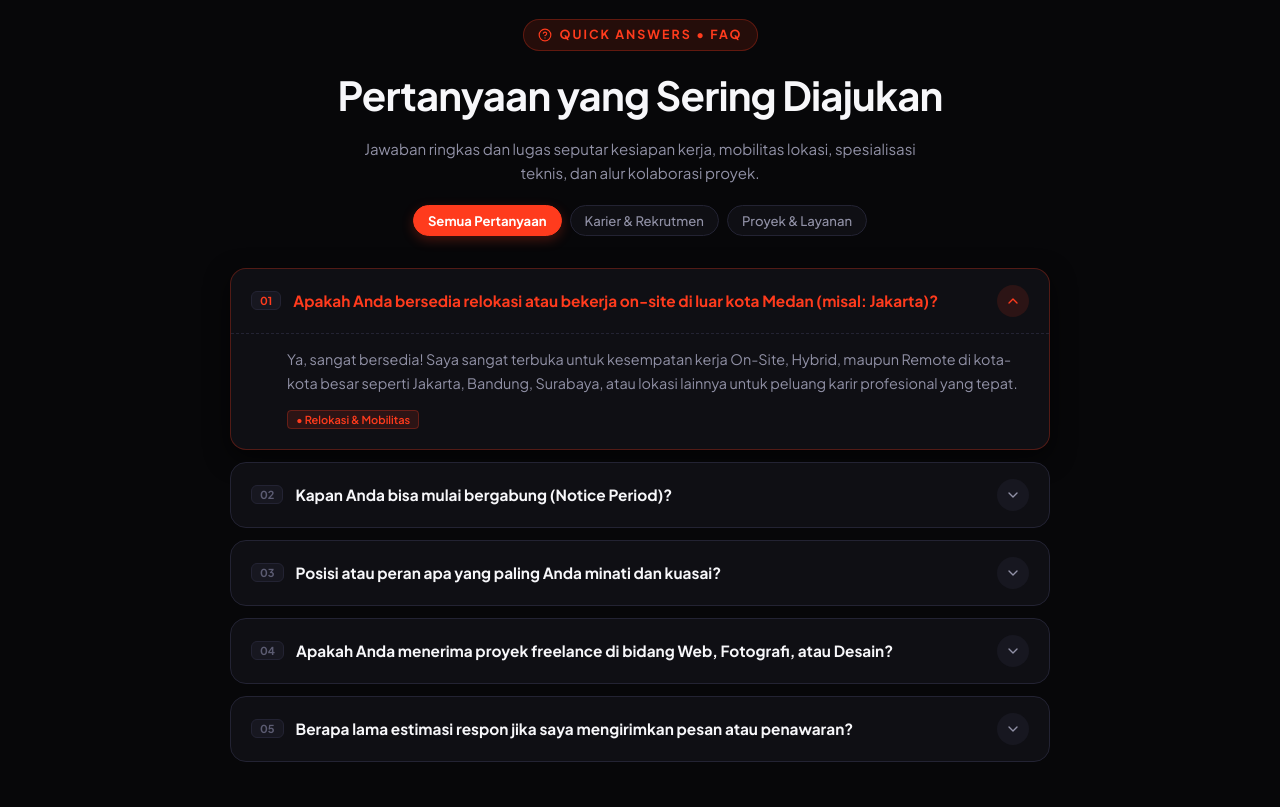
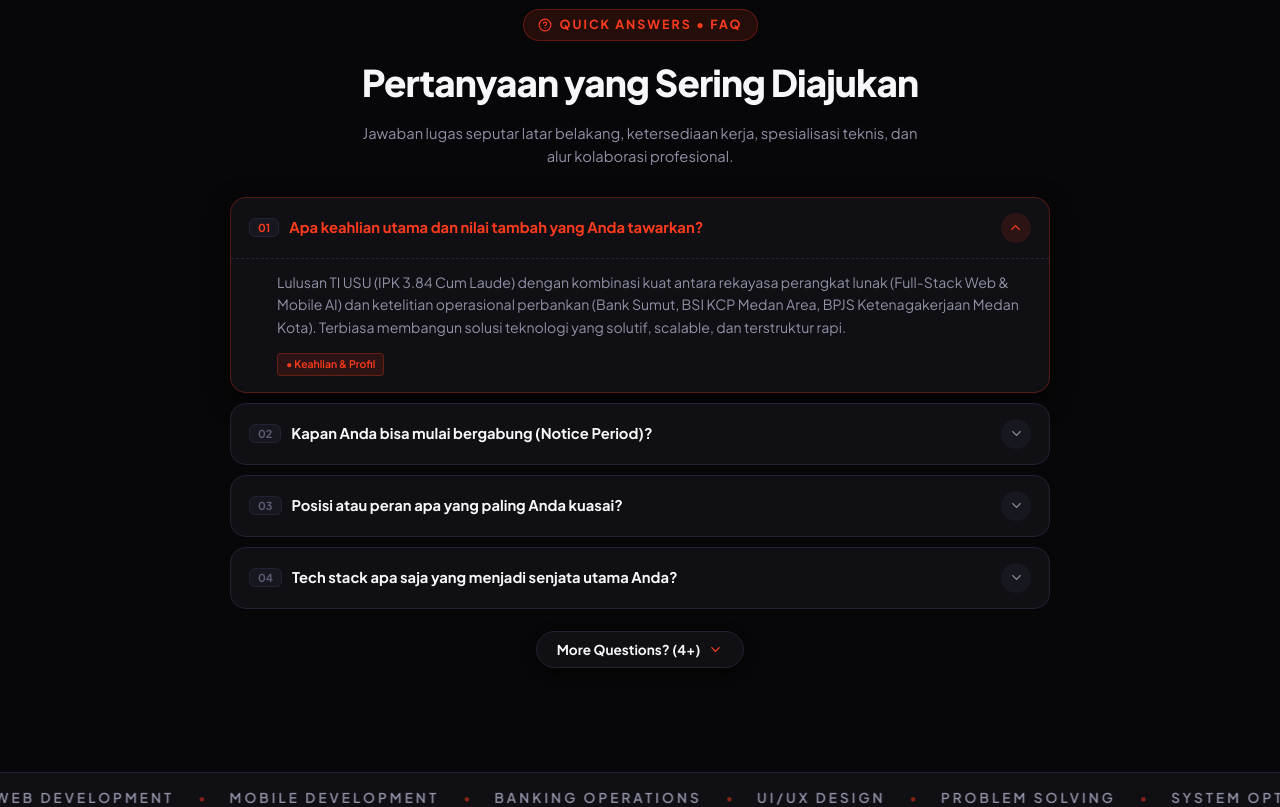
Before and after one commit to zandyka/personal-blog, a React (Vite) app: page /contact in a window 1280 px wide. Shown: the part 1660-2467 px from the top of the page. Built offline with nearby package versions, Linux system fonts and the light colour scheme; a web font is replaced by a local one.

Commit message:
feat(faq): remove category filters, update initial question, add new items, and implement More Questions toggle

```diff
--- a/src/components/ContactFAQ.jsx
+++ b/src/components/ContactFAQ.jsx
@@ -5,94 +5,107 @@ import {
   HelpCircle,
   ChevronDown,
   Sparkles,
-  MapPin,
-  Clock,
-  Briefcase,
-  Layers,
-  Send,
 } from 'lucide-react';
 import { useSoundContext } from './ui/SoundProvider';
 
 const FAQ_ITEMS = [
   {
-    id: 'relocation',
-    category: 'career',
-    question: 'Apakah Anda bersedia relokasi atau bekerja on-site di luar kota Medan (misal: Jakarta)?',
+    id: 'core-value',
+    question: 'Apa keahlian utama dan nilai tambah yang Anda tawarkan?',
     answer:
-      'Ya, sangat bersedia! Saya sangat terbuka untuk kesempatan kerja On-Site, Hybrid, maupun Remote di kota-kota besar seperti Jakarta, Bandung, Surabaya, atau lokasi lainnya untuk peluang karir profesional yang tepat.',
-    tag: 'Relokasi & Mobilitas',
+      'Lulusan TI USU (IPK 3.84 Cum Laude) dengan kombinasi kuat antara rekayasa perangkat lunak (Full-Stack Web & Mobile AI) dan ketelitian operasional perbankan (Bank Sumut, BSI KCP Medan Area, BPJS Ketenagakerjaan Medan Kota). Terbiasa membangun solusi teknologi yang solutif, scalable, dan terstruktur rapi.',
+    tag: 'Keahlian & Profil',
   },
   {
     id: 'notice-period',
-    category: 'career',
     question: 'Kapan Anda bisa mulai bergabung (Notice Period)?',
     answer:
-      'Saya berstatus "Available Immediately" (siap bergabung dan mulai bekerja secepatnya). Saya telah menyelesaikan seluruh kewajiban studi akademis di Universitas Sumatera Utara dengan predikat Cum Laude (IPK 3.84).',
+      'Saya berstatus "Available Immediately" (siap bergabung dan mulai bekerja secepatnya). Seluruh kewajiban studi akademis di Universitas Sumatera Utara telah selesai dengan predikat Cum Laude.',
     tag: 'Ketersediaan Kerja',
   },
   {
     id: 'roles',
-    category: 'career',
-    question: 'Posisi atau peran apa yang paling Anda minati dan kuasai?',
+    question: 'Posisi atau peran apa yang paling Anda kuasai?',
     answer:
-      'Fokus utama saya terbagi ke dalam tiga domain utama: (1) Software Engineer / Full-Stack Web Developer (React.js, Laravel, REST API), (2) Banking Operations & IT Support Specialist (rekonsiliasi data, audit kepatuhan, pemeliharaan sistem), dan (3) Data Analytics & BI Reporting.',
+      'Fokus utama saya terbagi ke dalam tiga domain utama: (1) Software Engineer / Full-Stack Web Developer (React.js, Laravel, REST API), (2) Mobile AI Developer (Flutter, TensorFlow Lite), dan (3) Banking Operations & IT Support Specialist (rekonsiliasi data, audit kepatuhan, dan otomasi alur kerja).',
     tag: 'Spesialisasi Karir',
   },
   {
-    id: 'freelance',
-    category: 'service',
-    question: 'Apakah Anda menerima proyek freelance di bidang Web, Fotografi, atau Desain?',
+    id: 'tech-stack',
+    question: 'Tech stack apa saja yang menjadi senjata utama Anda?',
     answer:
-      'Tentu saja! Selain pengembangan sistem software, saya aktif menerima proyek komersial untuk: (1) Pembuatan web & landing page kustom, (2) Fotografi produk komersial & liputan dokumentasi event, dan (3) Desain identitas visual (banner, lanyard, kartu identitas, dan media cetak).',
-    tag: 'Jasa & Kolaborasi',
+      'Frontend: React.js, Tailwind CSS, Vite, JavaScript modern. Backend & Database: Laravel 11, PHP, RESTful API, MySQL. Mobile & AI: Flutter, Dart, Python, TensorFlow Lite, dan MediaPipe Computer Vision.',
+    tag: 'Teknologi & Tools',
+  },
+  {
+    id: 'handspeak-ai',
+    question: 'Bagaimana teknologi dan inovasi di balik proyek Handspeak AI?',
+    answer:
+      'Handspeak adalah aplikasi mobile penerjemah bahasa isyarat BISINDO secara real-time. Menggunakan Computer Vision (MediaPipe) untuk melacak landmark tangan dan model deep learning TensorFlow Lite teroptimasi untuk inferensi cepat langsung di perangkat mobile (on-device AI).',
+    tag: 'Riset AI & Mobile',
+  },
+  {
+    id: 'freelance-service',
+    question: 'Apakah Anda menerima proyek freelance web development atau desain grafis?',
+    answer:
+      'Tentu saja! Saya aktif melayani: (1) Pembuatan web, landing page, dan sistem web kustom, (2) Desain identitas brand komersial (kartu identitas, banner, merchandise), dan (3) Fotografi komersial & liputan dokumentasi event.',
+    tag: 'Layanan & Freelance',
+  },
+  {
+    id: 'nda-compliance',
+    question: 'Apakah Anda bersedia menandatangani NDA untuk proyek sensitif?',
+    answer:
+      'Sangat bersedia. Berbekal pengalaman kerja di institusi perbankan dengan standar kepatuhan tinggi, saya memegang teguh integritas kode, privasi klien, dan kerahasiaan data pada setiap kolaborasi.',
+    tag: 'Kepatuhan & Integritas',
   },
   {
     id: 'contact-speed',
-    category: 'service',
-    question: 'Berapa lama estimasi respon jika saya mengirimkan pesan atau penawaran?',
+    question: 'Berapa lama estimasi respon jika saya mengirimkan penawaran atau pesan?',
     answer:
-      'Saya rutin memantau kotak masuk email dan pesan WhatsApp. Untuk komunikasi profesional melalui email (zackyandyka1@gmail.com) atau LinkedIn, saya biasanya merespon dalam kurun waktu kurang dari 24 jam di hari kerja.',
+      'Saya rutin memantau kotak masuk email dan WhatsApp. Untuk komunikasi profesional melalui email (zackyandyka1@gmail.com) atau form kontak langsung di halaman ini, saya biasanya merespon dalam kurun waktu kurang dari 24 jam.',
     tag: 'Respon & Komunikasi',
   },
 ];
 
-const FAQ_CATEGORIES = [
-  { id: 'all', label: 'Semua Pertanyaan' },
-  { id: 'career', label: 'Karier & Rekrutmen' },
-  { id: 'service', label: 'Proyek & Layanan' },
-];
+const INITIAL_COUNT = 4;
 
 export default function ContactFAQ() {
   const { playClick, playHover } = useSoundContext();
-  const { ref, inView } = useInView({ threshold: 0.15, triggerOnce: true });
-  const [activeCategory, setActiveCategory] = useState('all');
-  const [expandedId, setExpandedId] = useState('relocation');
+  const { ref, inView } = useInView({ threshold: 0.1, triggerOnce: true });
+  const [expandedId, setExpandedId] = useState('core-value');
+  const [showAll, setShowAll] = useState(false);
 
-  const filteredFaqs =
-    activeCategory === 'all'
-      ? FAQ_ITEMS
-      : FAQ_ITEMS.filter((item) => item.category === activeCategory);
+  const displayedFaqs = showAll ? FAQ_ITEMS : FAQ_ITEMS.slice(0, INITIAL_COUNT);
+  const remainingCount = FAQ_ITEMS.length - INITIAL_COUNT;
 
   const toggleAccordion = (id) => {
     playClick();
     setExpandedId(expandedId === id ? null : id);
   };
 
+  const handleToggleShowAll = () => {
+    playClick();
+    setShowAll((prev) => !prev);
+  };
+
   return (
     <section
       ref={ref}
+      className="faq-section"
       style={{
-        padding: '64px 20px 20px',
+        padding: '54px 20px 24px',
         maxWidth: '860px',
         margin: '0 auto',
+        boxSizing: 'border-box',
+        width: '100%',
       }}
     >
       {/* Header */}
       <motion.div
-        initial={{ opacity: 0, y: 20 }}
+        initial={{ opacity: 0, y: 16 }}
         animate={inView ? { opacity: 1, y: 0 } : {}}
-        transition={{ duration: 0.5 }}
-        style={{ textAlign: 'center', marginBottom: '32px' }}
+        transition={{ duration: 0.45 }}
+        style={{ textAlign: 'center', marginBottom: '28px' }}
       >
         <div
           style={{
@@ -116,10 +129,10 @@ export default function ContactFAQ() {
         </div>
         <h2
           style={{
-            fontSize: 'clamp(1.8rem, 3.5vw, 2.5rem)',
-            fontWeight: 700,
+            fontSize: 'clamp(1.7rem, 3.2vw, 2.3rem)',
+            fontWeight: 800,
             color: 'var(--text)',
-            letterSpacing: '-0.02em',
+            letterSpacing: '-0.025em',
             margin: '0 0 10px',
           }}
         >
@@ -128,66 +141,30 @@ export default function ContactFAQ() {
         <p
           style={{
             color: 'var(--text-muted)',
-            fontSize: '0.94rem',
+            fontSize: '0.92rem',
             maxWidth: '560px',
             margin: '0 auto',
             lineHeight: 1.6,
           }}
         >
-          Jawaban ringkas dan lugas seputar kesiapan kerja, mobilitas lokasi, spesialisasi teknis, dan alur kolaborasi proyek.
+          Jawaban lugas seputar latar belakang, ketersediaan kerja, spesialisasi teknis, dan alur kolaborasi profesional.
         </p>
-
-        {/* Filter Tabs */}
-        <div
-          style={{
-            display: 'flex',
-            justifyContent: 'center',
-            gap: '8px',
-            flexWrap: 'wrap',
-            marginTop: '20px',
-          }}
-        >
-          {FAQ_CATEGORIES.map((cat) => {
-            const active = activeCategory === cat.id;
-            return (
-              <button
-                key={cat.id}
-                onClick={() => {
-                  playClick();
-                  setActiveCategory(cat.id);
-                }}
-                onMouseEnter={playHover}
-                style={{
-                  padding: '6px 14px',
-                  borderRadius: '999px',
-                  fontSize: '0.82rem',
-                  fontWeight: active ? 700 : 500,
-                  cursor: 'pointer',
-                  background: active ? 'var(--accent)' : 'var(--surface)',
-                  color: active ? '#ffffff' : 'var(--text-muted)',
-                  border: active ? '1px solid var(--accent)' : '1px solid var(--border)',
-                  boxShadow: active ? '0 4px 12px var(--accent-glow)' : 'none',
-                  transition: 'all 0.2s ease',
-                }}
-              >
-                {cat.label}
-              </button>
-            );
-          })}
-        </div>
       </motion.div>
 
       {/* Accordion List */}
-      <div style={{ display: 'flex', flexDirection: 'column', gap: '12px' }}>
-        {filteredFaqs.map((faq, idx) => {
+      <div style={{ display: 'flex', flexDirection: 'column', gap: '10px' }}>
+        <AnimatePresence initial={false}>
+          {displayedFaqs.map((faq, idx) => {
             const isExpanded = expandedId === faq.id;
 
             return (
               <motion.div
                 key={faq.id}
-              initial={{ opacity: 0, y: 14 }}
-              animate={inView ? { opacity: 1, y: 0 } : {}}
-              transition={{ duration: 0.35, delay: idx * 0.05 }}
+                initial={{ opacity: 0, y: 12 }}
+                animate={{ opacity: 1, y: 0 }}
+                exit={{ opacity: 0, y: -8 }}
+                transition={{ duration: 0.28, delay: idx < INITIAL_COUNT ? idx * 0.04 : (idx - INITIAL_COUNT) * 0.04 }}
+                className="faq-accordion-item"
                 style={{
                   borderRadius: '16px',
                   background: 'var(--surface)',
@@ -199,11 +176,13 @@ export default function ContactFAQ() {
               >
                 {/* Question Header */}
                 <button
+                  type="button"
                   onClick={() => toggleAccordion(faq.id)}
                   onMouseEnter={playHover}
+                  className="faq-question-btn"
                   style={{
                     width: '100%',
-                  padding: '16px 20px',
+                    padding: '15px 18px',
                     background: 'none',
                     border: 'none',
                     display: 'flex',
@@ -211,10 +190,10 @@ export default function ContactFAQ() {
                     justifyContent: 'space-between',
                     textAlign: 'left',
                     cursor: 'pointer',
-                  gap: '14px',
+                    gap: '12px',
                   }}
                 >
-                <div style={{ display: 'flex', alignItems: 'center', gap: '12px' }}>
+                  <div style={{ display: 'flex', alignItems: 'center', gap: '10px', minWidth: 0 }}>
                     <span
                       style={{
                         fontSize: '11px',
@@ -224,17 +203,18 @@ export default function ContactFAQ() {
                         borderRadius: '6px',
                         background: 'var(--surface-2)',
                         border: '1px solid var(--border)',
+                        flexShrink: 0,
                       }}
                     >
-                    0{idx + 1}
+                      {idx < 9 ? `0${idx + 1}` : idx + 1}
                     </span>
                     <span
                       style={{
-                      fontSize: 'clamp(0.92rem, 1.2vw, 1.02rem)',
+                        fontSize: 'clamp(0.88rem, 1.15vw, 0.98rem)',
                         fontWeight: 700,
                         color: isExpanded ? 'var(--accent)' : 'var(--text)',
                         transition: 'color 0.2s ease',
-                      lineHeight: 1.4,
+                        lineHeight: 1.45,
                       }}
                     >
                       {faq.question}
@@ -243,8 +223,8 @@ export default function ContactFAQ() {
 
                   <div
                     style={{
-                    width: '32px',
-                    height: '32px',
+                      width: '30px',
+                      height: '30px',
                       borderRadius: '50%',
                       background: isExpanded ? 'var(--accent-dim)' : 'var(--surface-2)',
                       display: 'flex',
@@ -256,7 +236,7 @@ export default function ContactFAQ() {
                       transform: isExpanded ? 'rotate(180deg)' : 'rotate(0deg)',
                     }}
                   >
-                  <ChevronDown size={16} />
+                    <ChevronDown size={15} />
                   </div>
                 </button>
 
@@ -268,29 +248,30 @@ export default function ContactFAQ() {
                       initial={{ height: 0, opacity: 0 }}
                       animate={{ height: 'auto', opacity: 1 }}
                       exit={{ height: 0, opacity: 0 }}
-                    transition={{ duration: 0.28, ease: [0.22, 1, 0.36, 1] }}
+                      transition={{ duration: 0.26, ease: [0.22, 1, 0.36, 1] }}
                       style={{ overflow: 'hidden' }}
                     >
                       <div
+                        className="faq-answer-inner"
                         style={{
-                        padding: '0 20px 18px 56px',
                           borderTop: '1px dashed var(--border)',
-                        paddingTop: '14px',
+                          padding: '12px 18px 16px 46px',
                         }}
                       >
                         <p
                           style={{
                             margin: '0 0 10px',
                             color: 'var(--text-muted)',
-                          fontSize: '0.9rem',
-                          lineHeight: 1.65,
+                            fontSize: '0.88rem',
+                            lineHeight: 1.62,
                           }}
                         >
                           {faq.answer}
                         </p>
                         <span
                           style={{
-                          fontSize: '11px',
+                            display: 'inline-block',
+                            fontSize: '10.5px',
                             fontWeight: 600,
                             color: 'var(--accent)',
                             background: 'var(--accent-dim)',
@@ -308,7 +289,64 @@ export default function ContactFAQ() {
               </motion.div>
             );
           })}
+        </AnimatePresence>
       </div>
+
+      {/* More Questions? Expand/Collapse Button */}
+      <div style={{ textAlign: 'center', marginTop: '22px' }}>
+        <button
+          type="button"
+          onClick={handleToggleShowAll}
+          onMouseEnter={playHover}
+          className="faq-more-btn"
+          style={{
+            display: 'inline-flex',
+            alignItems: 'center',
+            gap: '8px',
+            padding: '9px 20px',
+            borderRadius: '999px',
+            background: 'var(--surface)',
+            border: '1px solid var(--border)',
+            color: 'var(--text)',
+            fontSize: '0.85rem',
+            fontWeight: 700,
+            cursor: 'pointer',
+            transition: 'all 0.2s ease',
+            boxShadow: '0 4px 14px var(--shadow-color)',
+          }}
+        >
+          <span>{showAll ? 'Show Less' : `More Questions? (${remainingCount}+)`}</span>
+          <ChevronDown
+            size={15}
+            style={{
+              transform: showAll ? 'rotate(180deg)' : 'rotate(0deg)',
+              transition: 'transform 0.25s ease',
+              color: 'var(--accent)',
+            }}
+          />
+        </button>
+      </div>
+
+      <style>{`
+        .faq-more-btn:hover {
+          border-color: var(--accent-border) !important;
+          background: var(--surface-2) !important;
+          color: var(--accent) !important;
+          transform: translateY(-1px);
+        }
+        @media (max-width: 640px) {
+          .faq-section {
+            padding: 38px 12px 20px !important;
+          }
+          .faq-question-btn {
+            padding: 12px 14px !important;
+            gap: 10px !important;
+          }
+          .faq-answer-inner {
+            padding: 10px 14px 14px 14px !important;
+          }
+        }
+      `}</style>
     </section>
   );
 }
```
Lines whose indentation alone changed are shown as unchanged.
